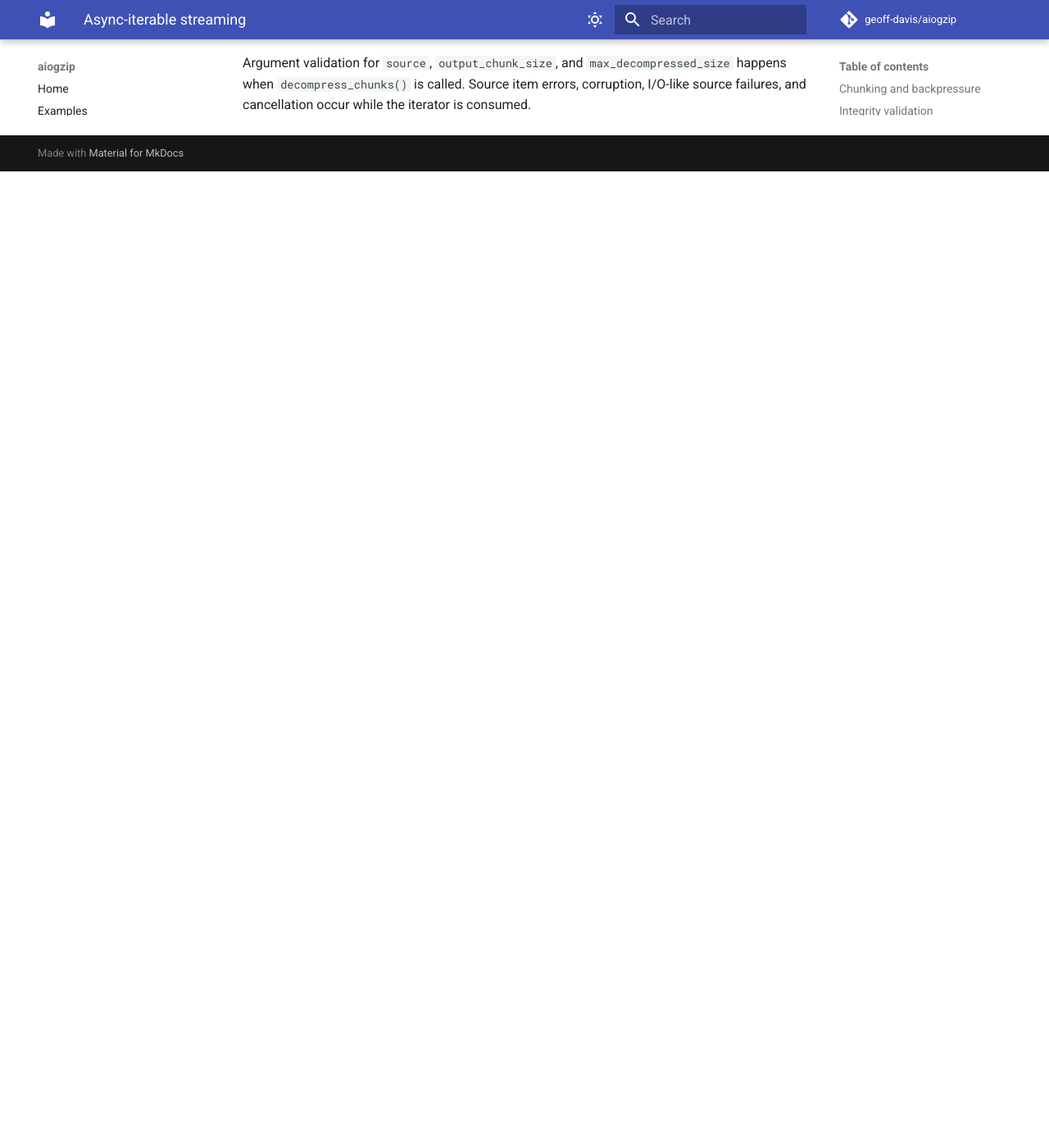
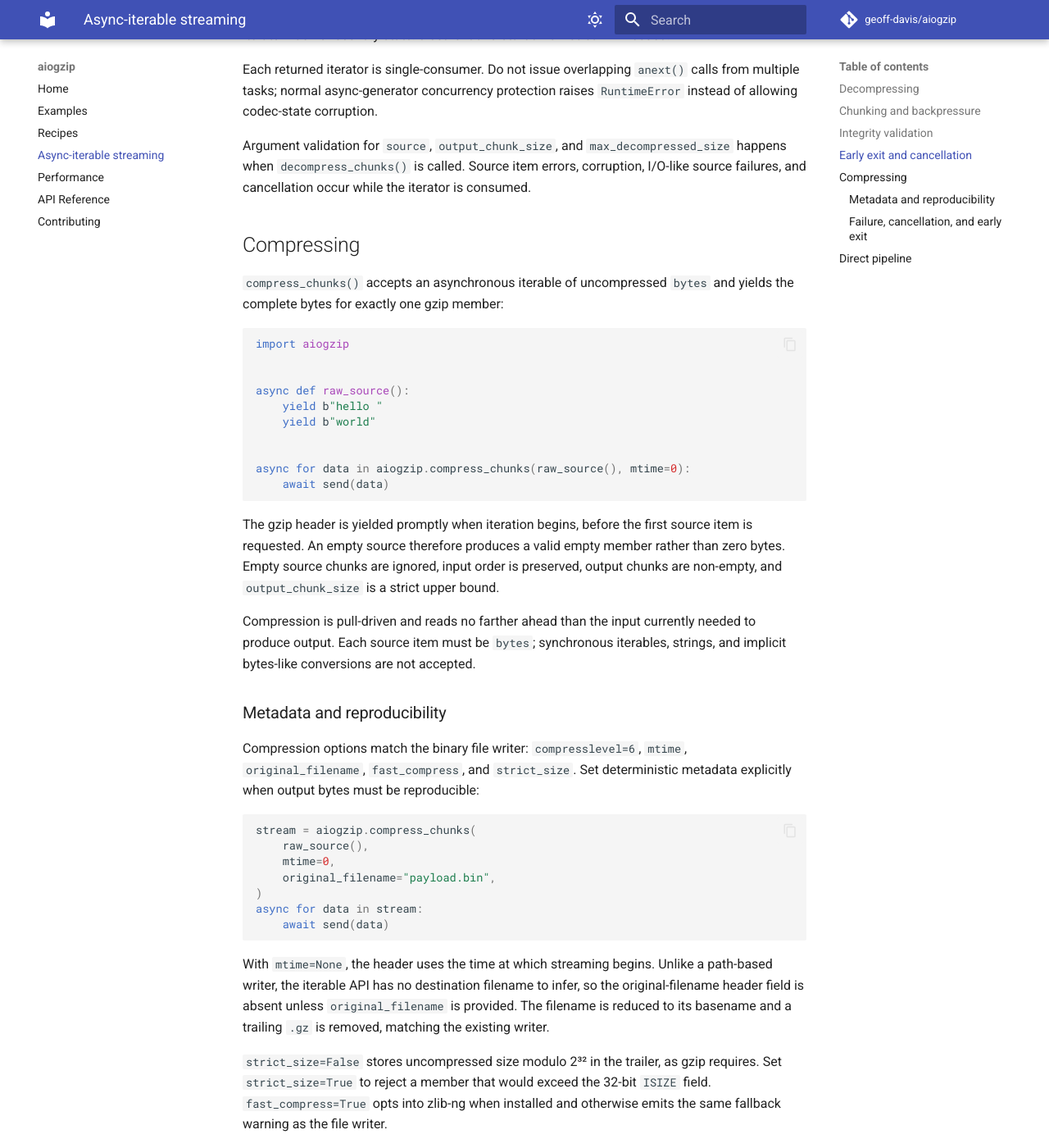
Before and after one commit to geoff-davis/aiogzip, an MkDocs documentation site: the page built from docs/streaming.md, in a window 1280 px wide and 1400 px high, scrolled down 2240 px. Shown: the whole window at 82% size. Built offline with MkDocs 1.6.1 and Material for MkDocs 9.7.7, drawn with Linux system fonts in a browser that asks for light colours; comment, search, counter and statistics services are not loaded; before the commit the page ends 2449 px from its top, so only the background shows below that; some of the changed text lies outside the part shown.

Commit message:
Document and benchmark streaming codecs

````diff
--- a/docs/streaming.md
+++ b/docs/streaming.md
@@ -1,9 +1,12 @@
 # Async-iterable streaming
 
-Use `decompress_chunks()` when compressed gzip bytes arrive as an
+Use `decompress_chunks()` and `compress_chunks()` when bytes arrive as an
 `AsyncIterable[bytes]` rather than through a file object's `read()` method.
-Paths and file objects belong with `open()`, `read()`, `inspect()`, or
-`verify()`; this API is deliberately limited to asynchronous iterables.
+Paths and file objects belong with `open()`, `read()`, `write()`, `inspect()`,
+or `verify()`; the chunk APIs are deliberately limited to asynchronous
+iterables.
+
+## Decompressing
 
 ```python
 import aiogzip
@@ -109,3 +112,90 @@
 `max_decompressed_size` happens when `decompress_chunks()` is called. Source
 item errors, corruption, I/O-like source failures, and cancellation occur while
 the iterator is consumed.
+
+## Compressing
+
+`compress_chunks()` accepts an asynchronous iterable of uncompressed `bytes`
+and yields the complete bytes for exactly one gzip member:
+
+```python
+import aiogzip
+
+
+async def raw_source():
+    yield b"hello "
+    yield b"world"
+
+
+async for data in aiogzip.compress_chunks(raw_source(), mtime=0):
+    await send(data)
+```
+
+The gzip header is yielded promptly when iteration begins, before the first
+source item is requested. An empty source therefore produces a valid empty
+member rather than zero bytes. Empty source chunks are ignored, input order is
+preserved, output chunks are non-empty, and `output_chunk_size` is a strict
+upper bound.
+
+Compression is pull-driven and reads no farther ahead than the input currently
+needed to produce output. Each source item must be `bytes`; synchronous
+iterables, strings, and implicit bytes-like conversions are not accepted.
+
+### Metadata and reproducibility
+
+Compression options match the binary file writer: `compresslevel=6`, `mtime`,
+`original_filename`, `fast_compress`, and `strict_size`. Set deterministic
+metadata explicitly when output bytes must be reproducible:
+
+```python
+stream = aiogzip.compress_chunks(
+    raw_source(),
+    mtime=0,
+    original_filename="payload.bin",
+)
+async for data in stream:
+    await send(data)
+```
+
+With `mtime=None`, the header uses the time at which streaming begins. Unlike a
+path-based writer, the iterable API has no destination filename to infer, so
+the original-filename header field is absent unless `original_filename` is
+provided. The filename is reduced to its basename and a trailing `.gz` is
+removed, matching the existing writer.
+
+`strict_size=False` stores uncompressed size modulo 2³² in the trailer, as gzip
+requires. Set `strict_size=True` to reject a member that would exceed the
+32-bit `ISIZE` field. `fast_compress=True` opts into zlib-ng when installed and
+otherwise emits the same fallback warning as the file writer.
+
+### Failure, cancellation, and early exit
+
+The final deflate bytes and eight-byte trailer are emitted only after the
+source ends normally. If the source raises, compression fails, cancellation
+occurs, or the consumer exits early, bytes already yielded are an incomplete
+gzip member and must be discarded. Streaming output cannot retract bytes that
+have already been transmitted.
+
+The iterator stops consuming its source and does not attempt to finalize during
+cleanup because there would be no consumer for those bytes. Cancellation during
+executor-backed compression propagates `asyncio.CancelledError`; the encoder is
+discarded, no trailer is emitted, and the source is not read again.
+
+No public deflate flush control is provided. One call creates one finite member;
+append-style member boundaries and `Z_SYNC_FLUSH` controls remain file-writer
+concerns.
+
+## Direct pipeline
+
+The two APIs compose without a queue or adapter:
+
+```python
+async for data in aiogzip.decompress_chunks(
+    aiogzip.compress_chunks(raw_source(), mtime=0)
+):
+    await consume(data)
+```
+
+Input boundaries, compressed output boundaries, and restored output boundaries
+are all independent. Consume each iterator from only one task and never issue
+overlapping `anext()` calls.
````
Also changed, not shown: CHANGELOG.md (+15 -1 lines), README.md (+11 -6 lines), docs/api.md (+23 -1 lines), docs/index.md (+2 -1 lines), docs/performance.md (+18 -0 lines), src/aiogzip/__init__.py (+31 -0 lines), 1 other file.
